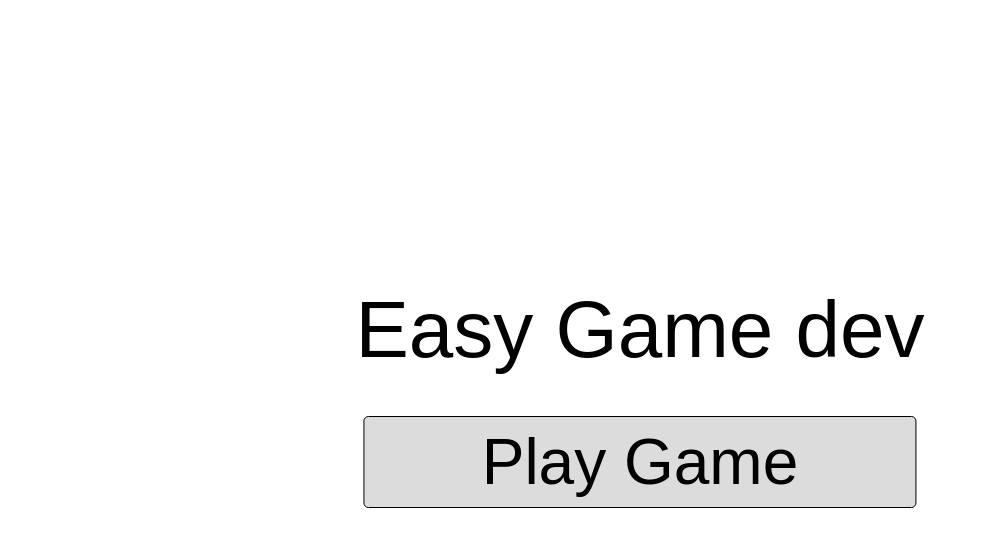
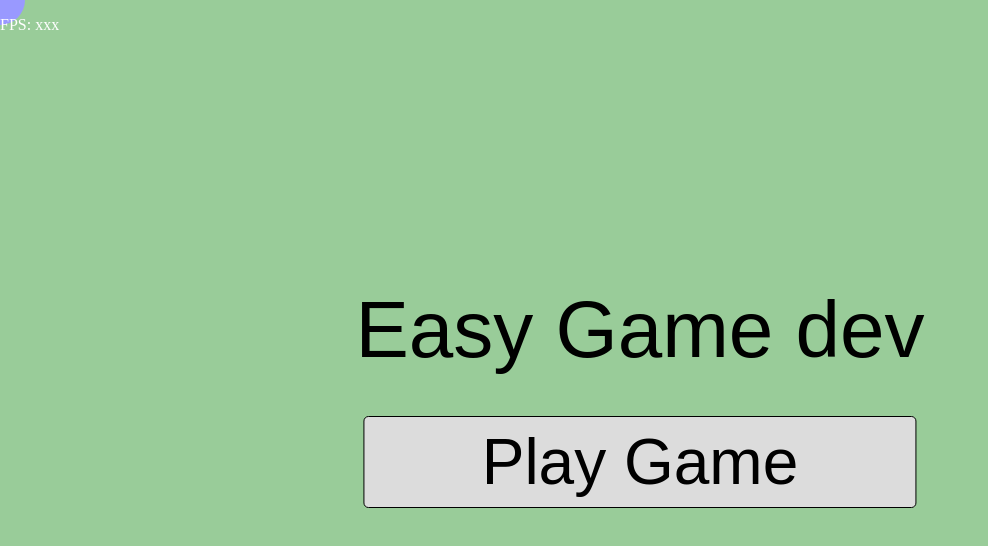
Before and after one commit to nicolasmafra/knock-down, a plain HTML site: page game/game.html in a window 1280 px wide. Shown: the whole page, without its empty margins (0-988 px from the left). Drawn offline with Linux system fonts and the light colour scheme.

Commit message:
refactor(menu): improve css and start function

```diff
--- a/game/game-menu.js
+++ b/game/game-menu.js
@@ -1,4 +1,4 @@
-menuData = {
+menuLib.data = {
     title: "Easy Game dev",
     children: {
         "play": {
@@ -13,5 +13,4 @@ function menuPlay() {
     game.start();
 }
 
-menuLib.component = document.getElementsByClassName("menu-content")[0];
-menuLib.show();
+menuLib.start();
--- a/game/game.css
+++ b/game/game.css
@@ -1,30 +1,18 @@
 body {
 	margin: 0;
+	background-color: green;
 }
 
-.game-invisible {
-	display: none;
+.menu-container {
+	background-color: rgba(255, 255, 255, 0.6);
 }
 
-.game-container {
-	position: fixed;
-	left: 0;
-	top: 0;
-	height: 100%;
-	width: 100%;
-
-	background-color: black;
+.game-gui {
 	color: white;
 }
 
-.game-gui {
-	position: fixed;
-	left: 0;
-	top: 0;
-}
-
 #box {
-	background-color: red;
+	background-color: blue;
 	width: 50px;
 	height: 50px;
 	position: relative;
--- a/game/game.html
+++ b/game/game.html
@@ -7,15 +7,15 @@
 		<link rel="stylesheet" href="game.css"/>
 	</head>
 	<body>
-		<div class="menu-container">
-			<div class="menu-content"></div>
+
+		<div id="box"></div>
+
+		<div class="game-gui fixed-container">
+			<p>FPS: <span id="FPS">xxx</span></p>
 		</div>
-		<div class="game-container game-invisible">
-			<div id="box"></div>
 
-			<div class="game-gui">
-				<p>FPS: <span id="FPS">xxx</span></p>
-			</div>
+		<div class="menu-container fixed-container">
+			<div class="menu-content absolute-center"></div>
 		</div>
 
 		<script src="../libs/menu-lib.js"></script>
--- a/game/game.js
+++ b/game/game.js
@@ -1,6 +1,5 @@
 const game = {
 
-	container: document.getElementsByClassName("game-container")[0],
 	fpsElement: document.getElementById('FPS'),
 	boxElement: document.getElementById('box'),
 
@@ -15,8 +14,6 @@ const game = {
 	},
 
 	start: function() {
-        this.container.classList.remove('game-invisible');
-
 		this.boxPosition = [
 			window.innerWidth/2,
 			window.innerHeight/2,
--- a/libs/menu-basic.css
+++ b/libs/menu-basic.css
@@ -1,6 +1,3 @@
-.menu-invisible {
-	display: none;
-}
 .menu-item {
 	border: 1px solid black;
 	margin: 1vh;
@@ -15,10 +12,18 @@
 }
 
 .menu-container {
+    background-color: gray;
+}
+
+.fixed-container {
     position: fixed;
+    left: 0;
+    top: 0;
     width: 100%;
     height: 100%;
+}
 
+.menu-content {
 	white-space: nowrap;
     font-size: 8vh;
 	font-family: sans-serif;
@@ -26,7 +31,8 @@
     user-select: none;
     -webkit-user-select: none;
 }
-.menu-content {
+
+.absolute-center {
     position: absolute;
     left: 50%;
     top: 50%;
--- a/libs/menu-lib.js
+++ b/libs/menu-lib.js
@@ -1,32 +1,27 @@
-let menuData = {
-    title: "Main Menu",
-    children: {
-        "hide": {
-            title: "Hide main menu",
-            action: () => menuLib.hide(),
-        },
-        "level-list": {
-            title: "Select Level",
-            children: {
-                "hide": {
-                    title: "Hide select-level menu",
-                    action: () => menuLib.hide(),
-                },
-                "back": {
-                    title: "Back",
-                    action: () => menuLib.back(),
-                },
-            }
-        },
-    }
-};
-
 const menuLib = {
+    data: {
+        title: "Main Menu",
+        children: {}
+    },
     stack: [],
+    container: null,
     component: null,
     invisibleClass: 'menu-invisible',
     titleClass: 'menu-title',
     itemClass: 'menu-item',
+
+    start: function(container, component) {
+        if (!container) {
+            container = document.getElementsByClassName("menu-container")[0];
+        }
+        if (!component) {
+            component = document.getElementsByClassName("menu-content")[0];
+        }
+        this.container = container;
+        this.component = component;
+        this.render();
+        this.show();
+    },
 
     select: function(menuKey) {
         this.stack.push(menuKey);
@@ -39,18 +34,17 @@ const menuLib = {
     },
 
     currentMenu: function() {
-        let current = menuData;
+        let current = this.data;
         this.stack.forEach(menuKey => current = current.children[menuKey]);
         return current;
     },
 
     show: function() {
-        this.render();
-        this.component.classList.remove(this.invisibleClass);
+        this.container.style.display = null;
     },
 
     hide: function() {
-        this.component.classList.add(this.invisibleClass);
+        this.container.style.display = 'none';
     },
 
     render: function() {
```
Also changed, not shown: libs/menu-test.html (+23 -3 lines).
